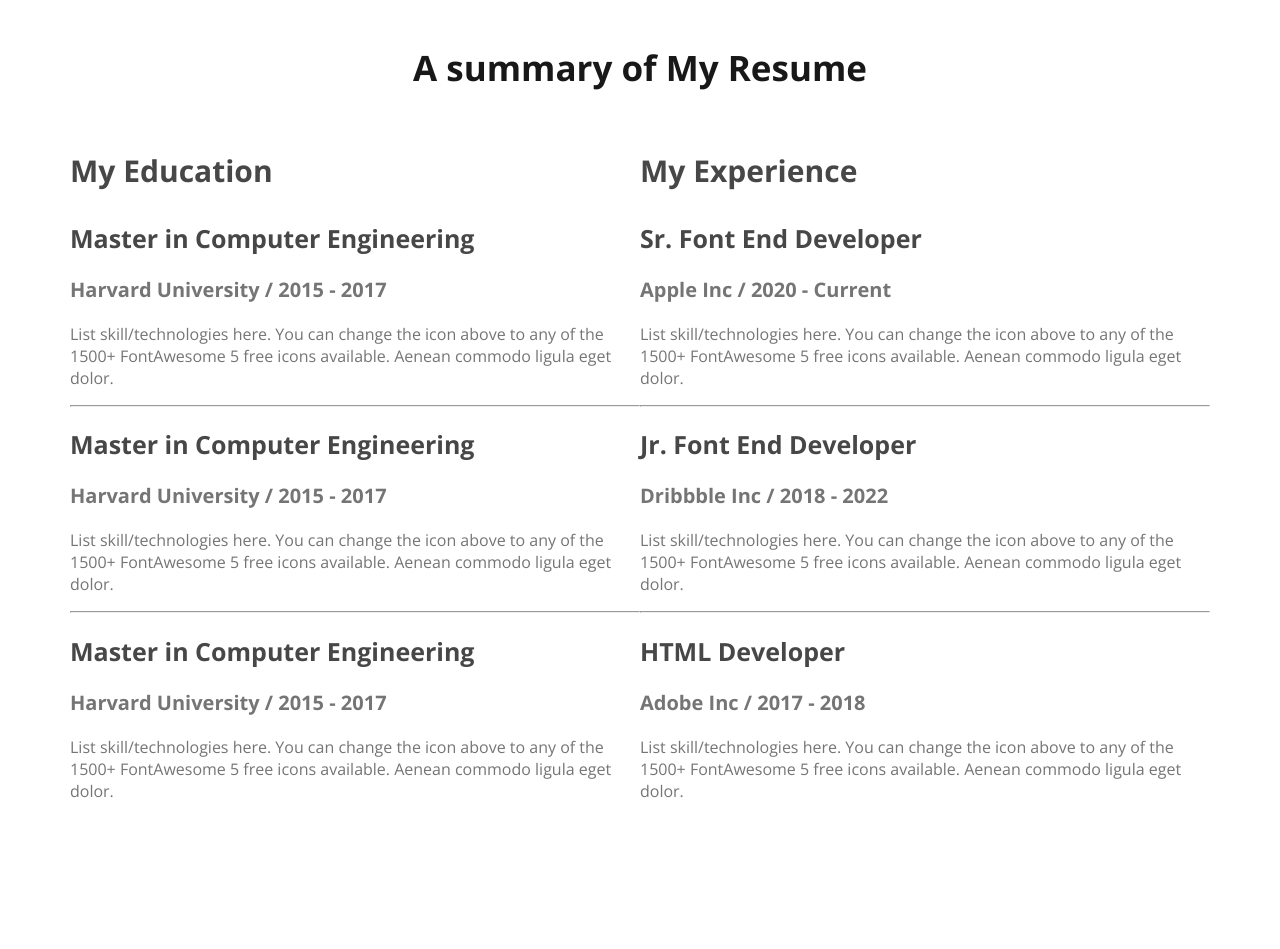
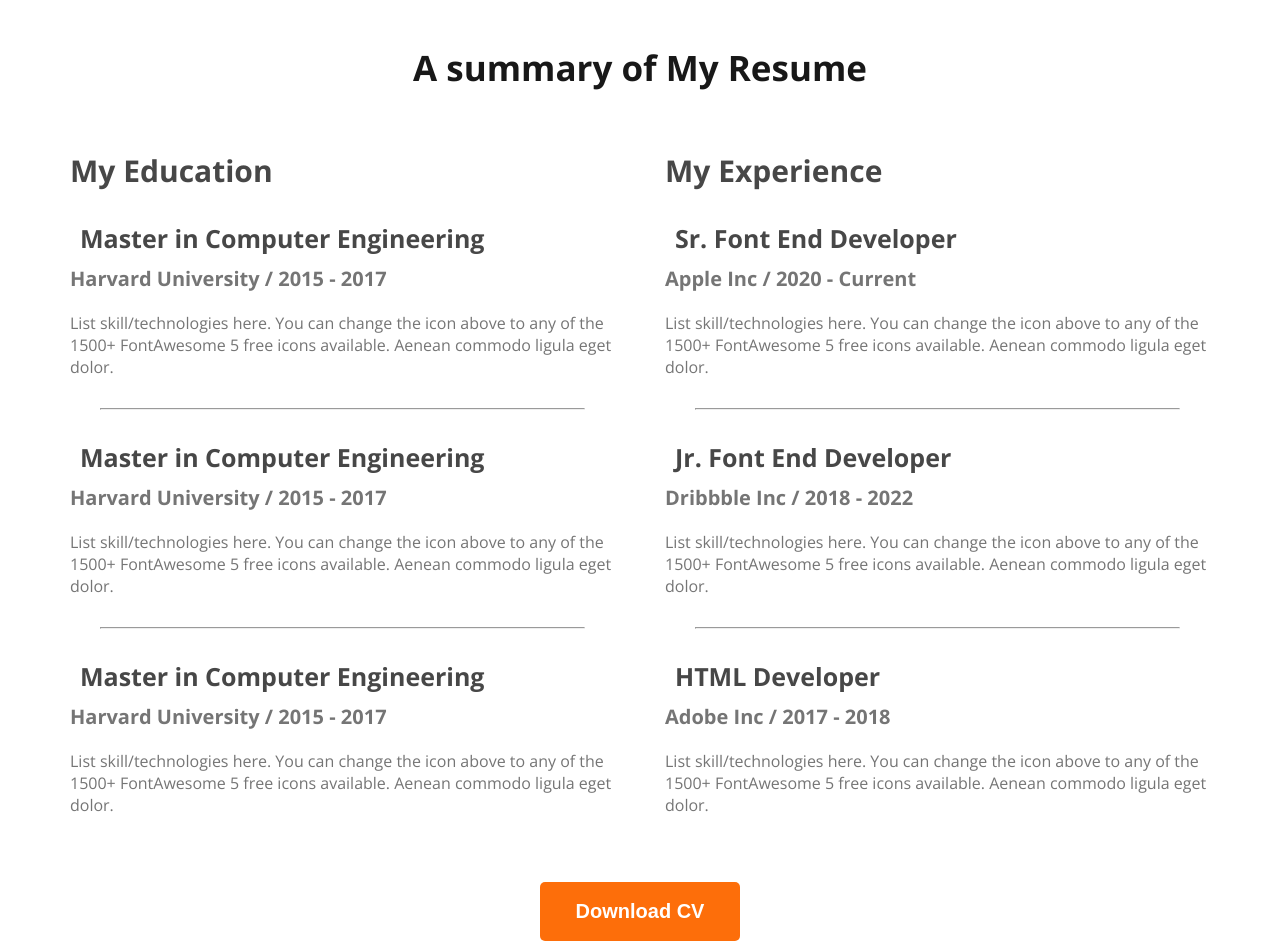
Before and after one commit to taslim321/Web-Develper-Portfolio, a plain HTML site: page index.html in a window 1280 px wide. Shown: the part 2040-2989 px from the top of the page. Before the commit the page ends 2866 px from the top, so only its background shows below. Drawn offline with nearby package versions, Linux system fonts and the light colour scheme.

Commit message:
finished the resume section

```diff
--- a/index.html
+++ b/index.html
@@ -140,6 +140,9 @@
                     </div>
                 </div>
             </div>
+            <div class="download-cv">
+                <button class="btn-primary">Download CV</button>
+            </div>
         </section>
 
     </main>
--- a/styles/style.css
+++ b/styles/style.css
@@ -164,6 +164,7 @@ main section {
 .resume-containers {
     display: flex;
     justify-content: space-around;
+    gap: 50px;
 }
 
 .resume-column-title {
@@ -176,12 +177,15 @@ main section {
     color: #474747;
     font-size: 25px;
     font-weight: 700;
+    margin: 10px;
 }
 
 .resume-item-institute {
     color: #757575;
     font-size: 20px;
     font-weight: 600;
+    margin-bottom: 20px;
+    margin-top: 0px ;
 }
 
 .resume-item-description {
@@ -189,3 +193,10 @@ main section {
     font-size: 16px;
     font-weight: 400;
 }
+.resume-containers hr{
+    margin: 30px ;
+}
+.download-cv{
+    text-align: center;
+    margin-top: 50px;
+}
```
